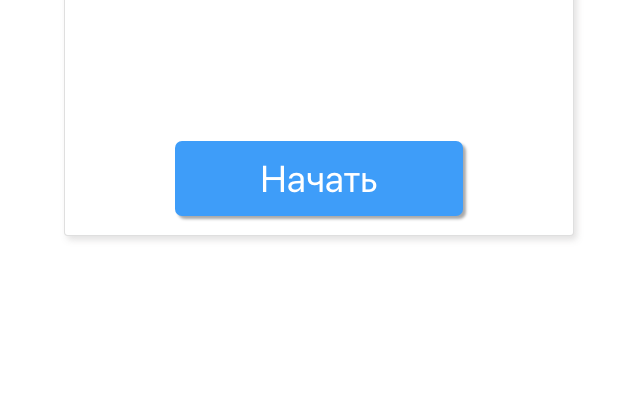
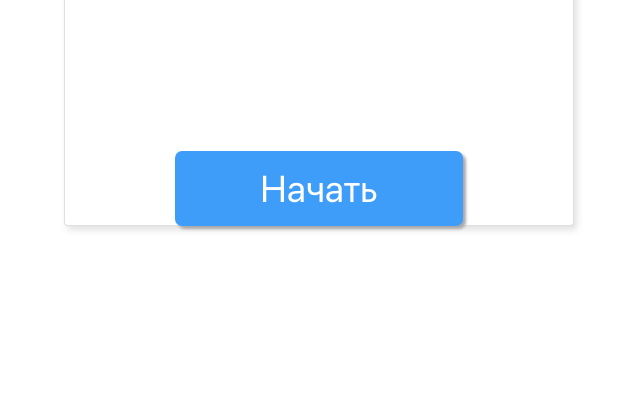
Before and after one commit to VagulinaAA/IoT, a plain HTML site: page SwimmingPool_v.1.0/index.html in a window 1280 px wide. Shown: the part 404-800 px from the top of the page, without its empty margins (321-961 px from the left). Drawn offline with Linux system fonts and the light colour scheme.

Commit message:
style.css was edited (card size)

```diff
--- a/SwimmingPool_v.1.0/styles/style.css
+++ b/SwimmingPool_v.1.0/styles/style.css
@@ -10,7 +10,8 @@
     margin-top: 18vh;
 }
 .card{
-    height: 60vh;
+    /*height: 60vh;*/
+    height: 460px;
     box-shadow: 3px 4px 6px rgba(143, 141, 141, 0.25);
 }
 .choose-sportsman-button{
```
